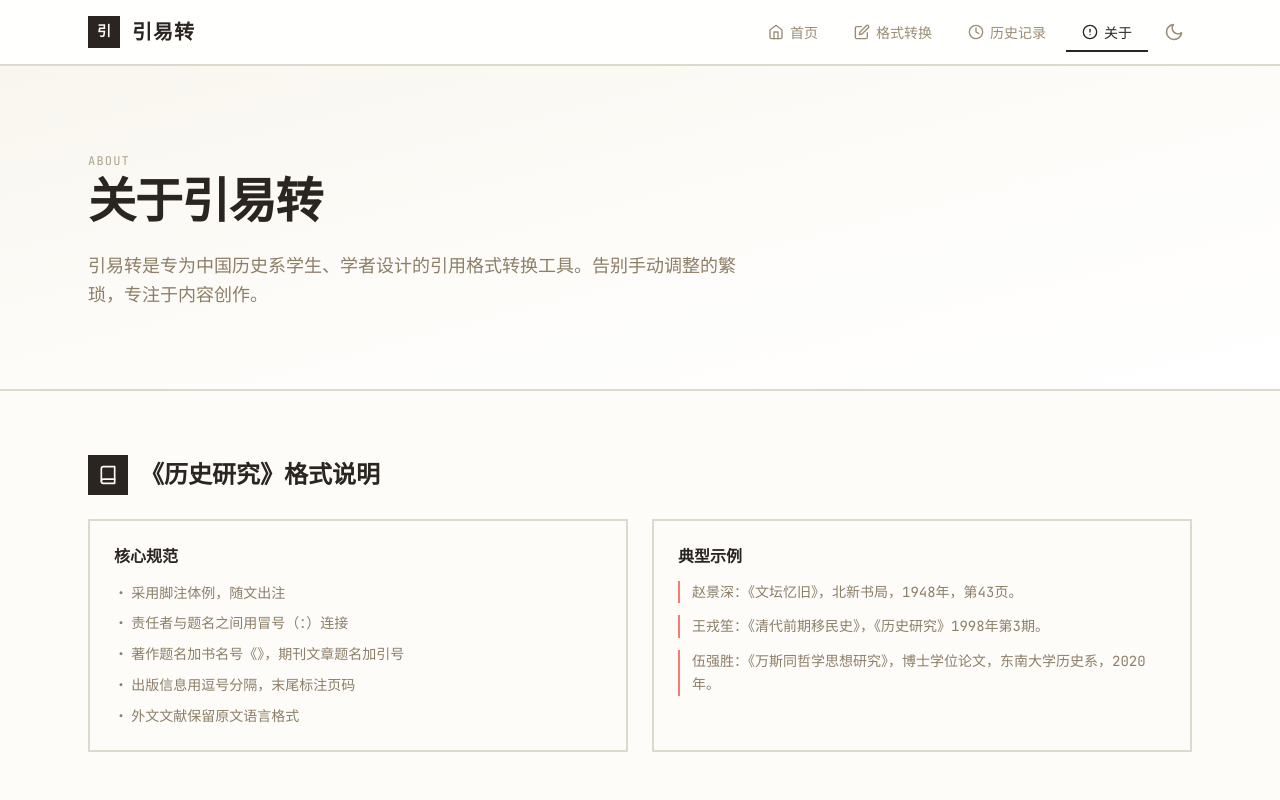
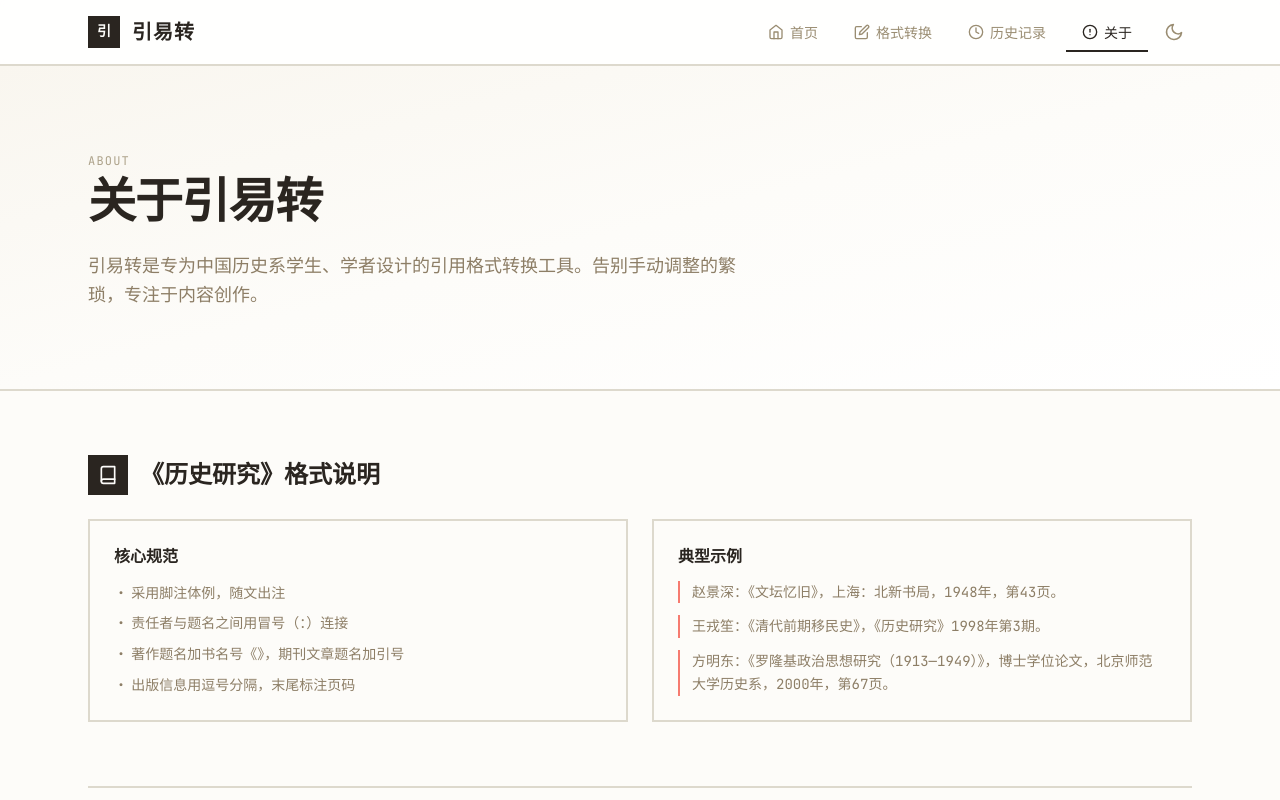
Before and after one commit to Tomorin-1122/yinyizhuan, a React (Vite) app: page /about in a window 1280 px wide. Shown: the top 800 px of the page. Built offline with nearby package versions, Linux system fonts and the light colour scheme; no server answers.

Commit message:
修改相应描述

```diff
--- a/src/pages/AboutPage.tsx
+++ b/src/pages/AboutPage.tsx
@@ -133,15 +133,14 @@ export default function AboutPage() {
                 <li>· 责任者与题名之间用冒号（：）连接</li>
                 <li>· 著作题名加书名号《》，期刊文章题名加引号</li>
                 <li>· 出版信息用逗号分隔，末尾标注页码</li>
-                <li>· 外文文献保留原文语言格式</li>
               </ul>
             </div>
             <div className="bg-parchment-50 dark:bg-gray-800 border-2 border-ink-200 dark:border-gray-700 p-6">
               <h3 className="font-display font-bold text-ink-950 dark:text-gray-100 mb-3">典型示例</h3>
               <ul className="space-y-3 text-sm text-ink-600 dark:text-gray-400 leading-relaxed font-mono">
-                <li className="border-l-2 border-vermilion-400 pl-3">赵景深：《文坛忆旧》，北新书局，1948年，第43页。</li>
+                <li className="border-l-2 border-vermilion-400 pl-3">赵景深：《文坛忆旧》，上海：北新书局，1948年，第43页。</li>
                 <li className="border-l-2 border-vermilion-400 pl-3">王戎笙：《清代前期移民史》，《历史研究》1998年第3期。</li>
-                <li className="border-l-2 border-vermilion-400 pl-3">伍强胜：《万斯同哲学思想研究》，博士学位论文，东南大学历史系，2020年。</li>
+                <li className="border-l-2 border-vermilion-400 pl-3">方明东：《罗隆基政治思想研究（1913—1949）》，博士学位论文，北京师范大学历史系，2000年，第67页。</li>
               </ul>
             </div>
           </div>
```
